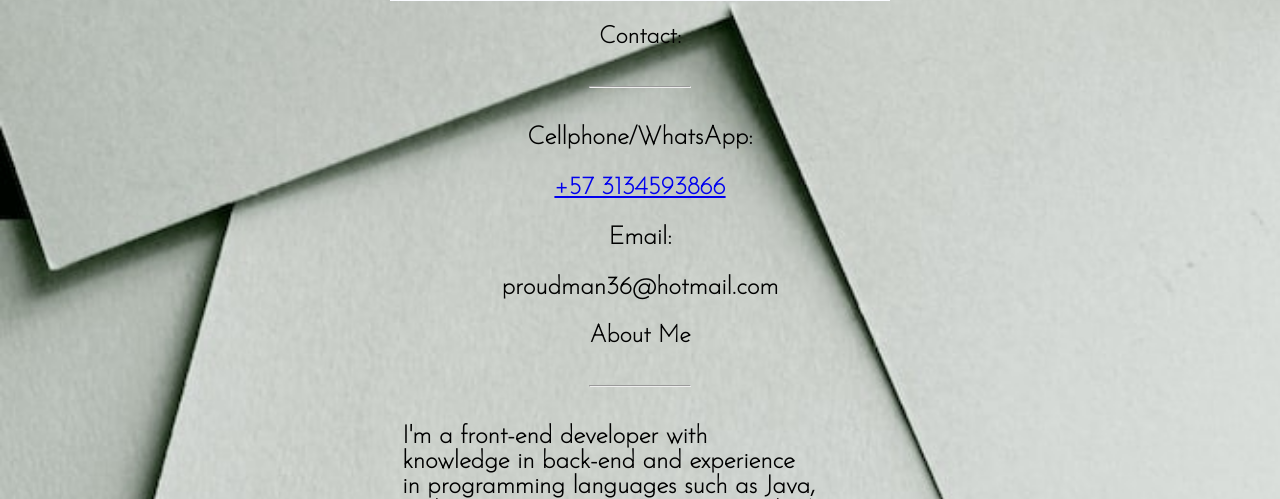
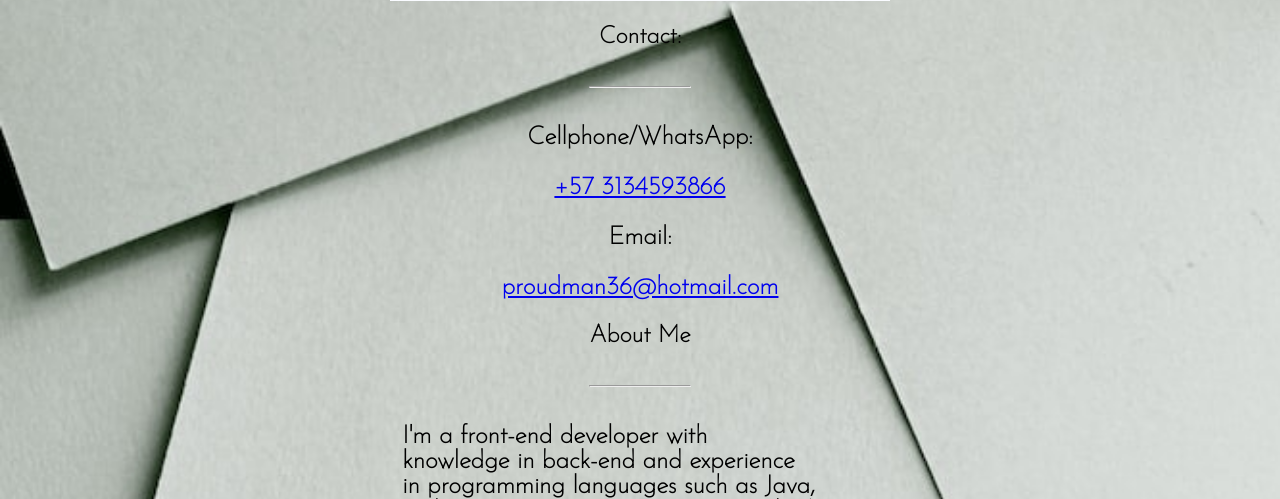
Before and after one commit to proudman36/Portfolio, a Django app: page / in a window 1280 px wide. Shown: the part 307-806 px from the top of the page. Run offline with Django 4.2, Linux system fonts and the light colour scheme; data comes from the database, SQL or seed files in the repository.

Commit message:
Even more corrections

```diff
--- a/app_portfolio/static/styles.css
+++ b/app_portfolio/static/styles.css
@@ -87,10 +87,6 @@ input{
 .message{
     height: 300px;
 }
-.email a{
-    text-decoration: none;
-    color:black;
-}
 .CV{
     display:flex;
     flex-direction: column;
--- a/app_portfolio/templates/index.html
+++ b/app_portfolio/templates/index.html
@@ -24,7 +24,7 @@
         </div>
         <div class="email">
             <p>Email: </p>
-            <a href="#">proudman36@hotmail.com</a>
+            <a href="https://www.microsoft.com/es-co/microsoft-365/outlook/email-and-calendar-software-microsoft-outlook">proudman36@hotmail.com</a>
         </div>
     </div>
     <div class="about_me">
```
